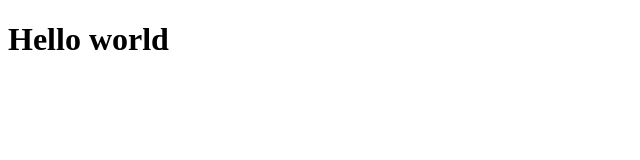
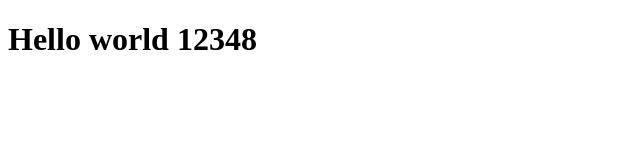
Before and after one commit to antonina-klishch/new, a plain HTML site: page index.html in a window 1280 px wide. Shown: the whole page, without its empty margins (0-640 px from the left). Drawn offline with Linux system fonts and the light colour scheme.

Commit message:
Update index.html

```diff
--- a/index.html
+++ b/index.html
@@ -7,6 +7,6 @@
   <title>Hello world</title>
 </head>
 <body>
-  <h1>Hello world</h1>
+  <h1>Hello world 12348</h1>
 </body>
 </html>
```
